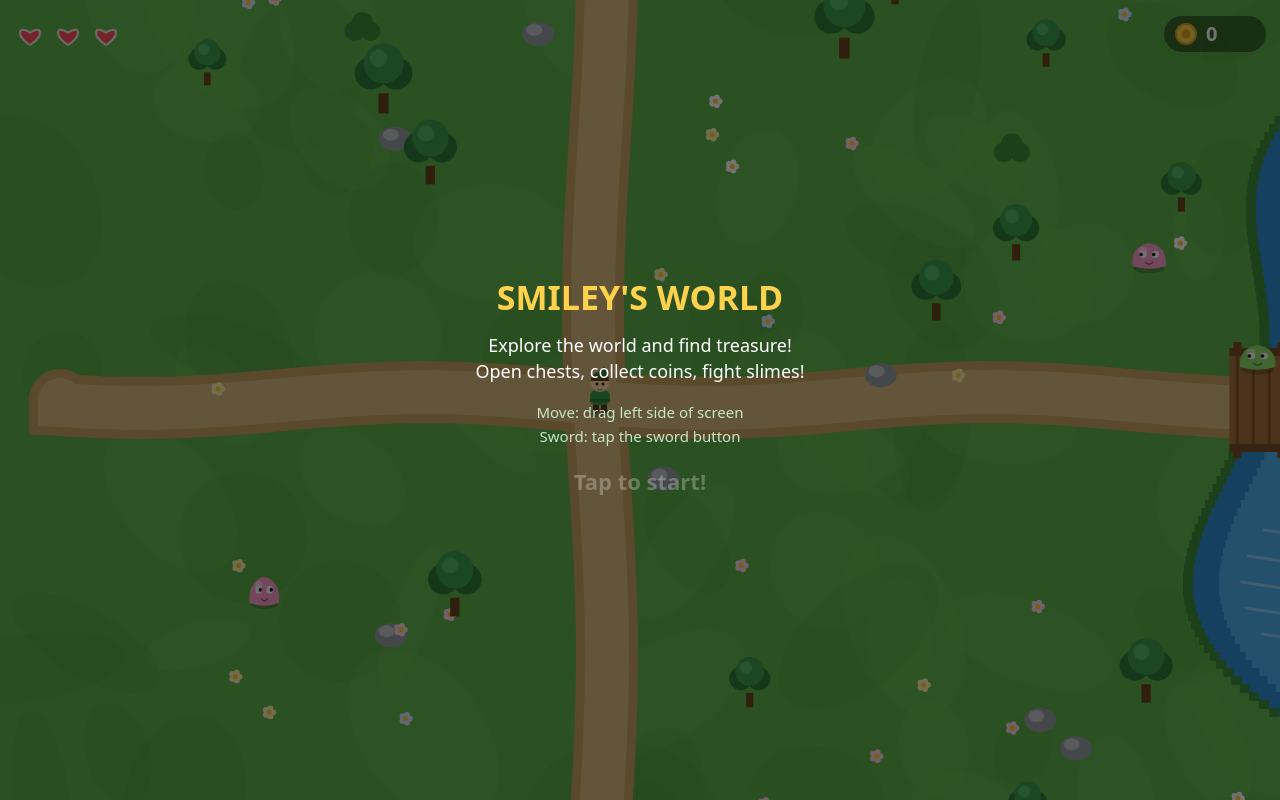
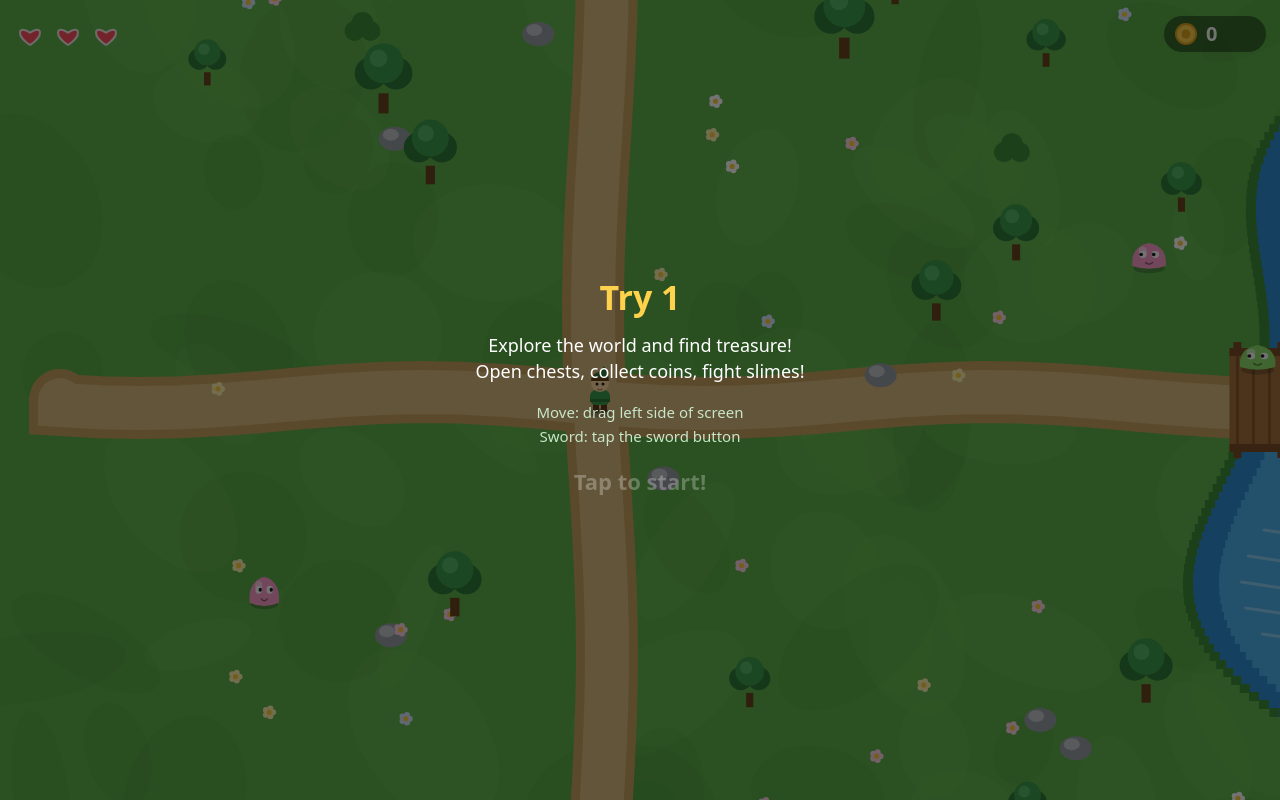
Before and after one commit to Smiley404-code/open-world-game, a plain HTML site: page index.html in a window 1280 px wide. Drawn offline with Linux system fonts and the light colour scheme.

Commit message:
Change title from 'Smiley's World' to 'Try 1'

```diff
--- a/index.html
+++ b/index.html
@@ -4,7 +4,7 @@
 <meta charset="utf-8">
 <meta name="viewport" content="width=device-width,initial-scale=1,maximum-scale=1,user-scalable=no,viewport-fit=cover">
 <meta name="theme-color" content="#2e7d32">
-<title>Smiley's World</title>
+<title>Try 1</title>
 <style>
 html,body{margin:0;padding:0;height:100%;overflow:hidden;background:#2e7d32;touch-action:none;user-select:none;-webkit-user-select:none;-webkit-tap-highlight-color:transparent}
 canvas{display:block}
@@ -576,7 +576,7 @@ function draw(){
     ctx.textAlign='center';
     ctx.fillStyle='#ffd24d';
     ctx.font='bold 34px system-ui,sans-serif';
-    ctx.fillText("SMILEY'S WORLD",vw/2,vh/2-90);
+    ctx.fillText("Try 1",vw/2,vh/2-90);
     ctx.fillStyle='#fff';
     ctx.font='18px system-ui,sans-serif';
     ctx.fillText('Explore the world and find treasure!',vw/2,vh/2-48);
```
